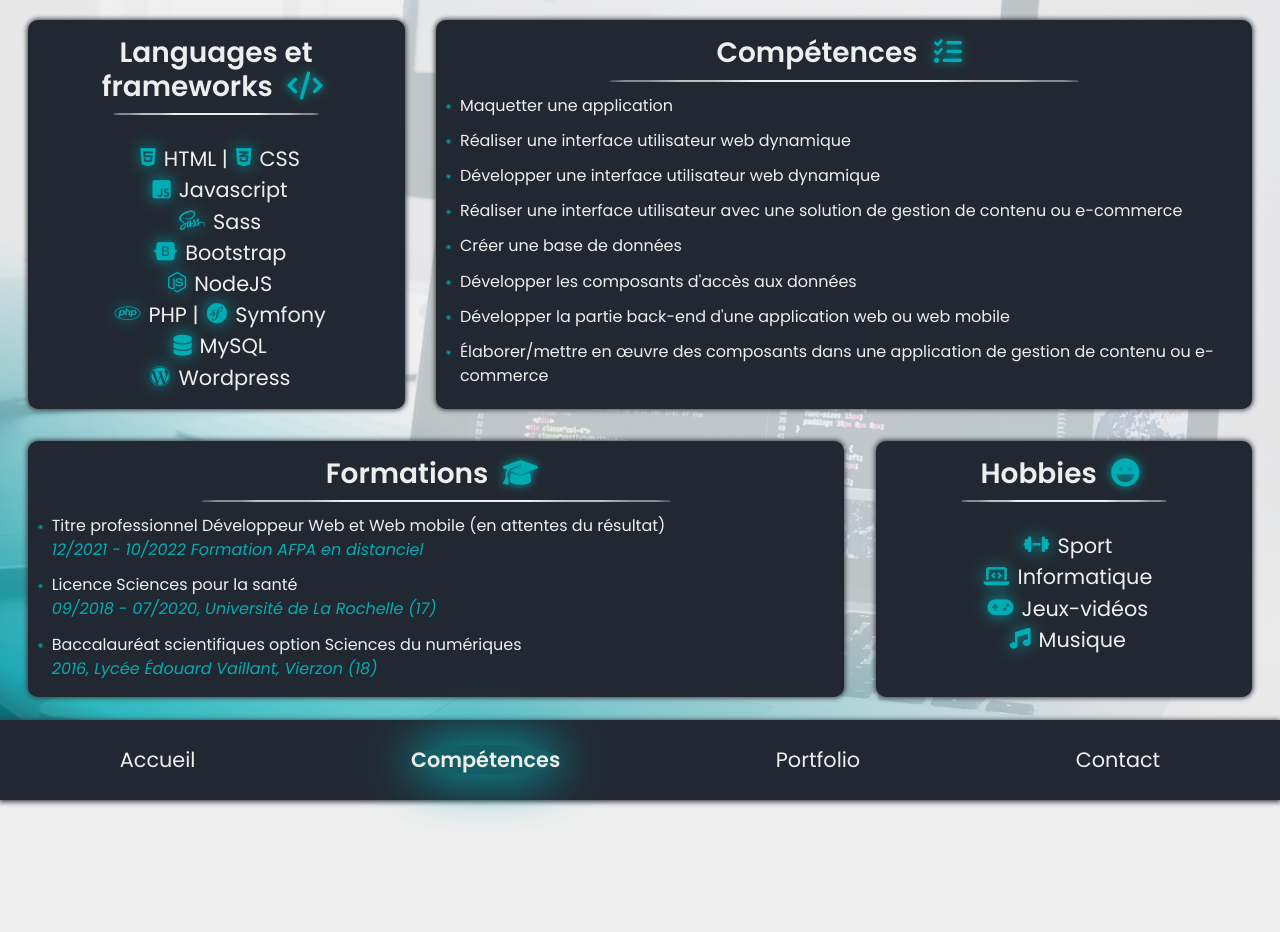
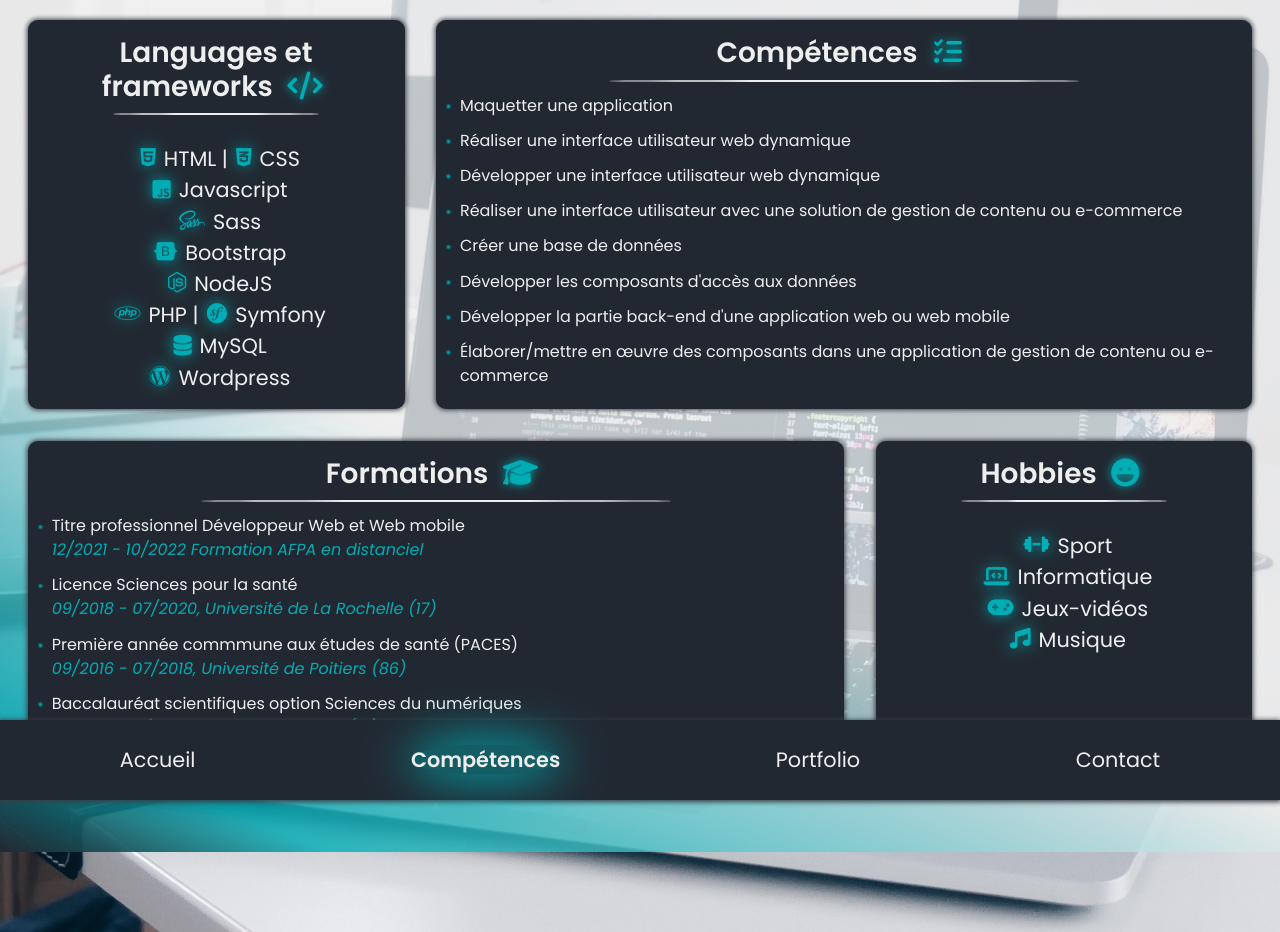
Before and after one commit to LouisC98/CV, a Vue app: page /skills in a window 1280 px wide. Before the commit the page ends 800 px from the top, so only its background shows below. Built offline with nearby package versions, Linux system fonts and the light colour scheme.

Commit message:
correction obtention du diplome + cv

```diff
--- a/src/views/SkillsView.vue
+++ b/src/views/SkillsView.vue
@@ -57,13 +57,17 @@
       </h3>
       <ul class="p-0 m-0 mt-4">
           <li>
-              Titre professionnel Développeur Web et Web mobile (en attentes du résultat)
-              <p>12/2021 - 10/2022 <span>Formation AFPA</span>  en distanciel</p>
+              Titre professionnel Développeur Web et Web mobile
+              <p>12/2021 - 10/2022 Formation AFPA en distanciel</p>
           </li>
 
           <li>
               Licence Sciences pour la santé
               <p>09/2018 - 07/2020, Université de La Rochelle (17)</p>
+          </li>
+          <li>
+              Première année commmune aux études de santé (PACES)
+              <p>09/2016 - 07/2018, Université de Poitiers (86)</p>
           </li>
           <li>
               Baccalauréat scientifiques option Sciences du numériques
```
Also changed, not shown: 1 other file (tests, documents, lock files or other folders).
